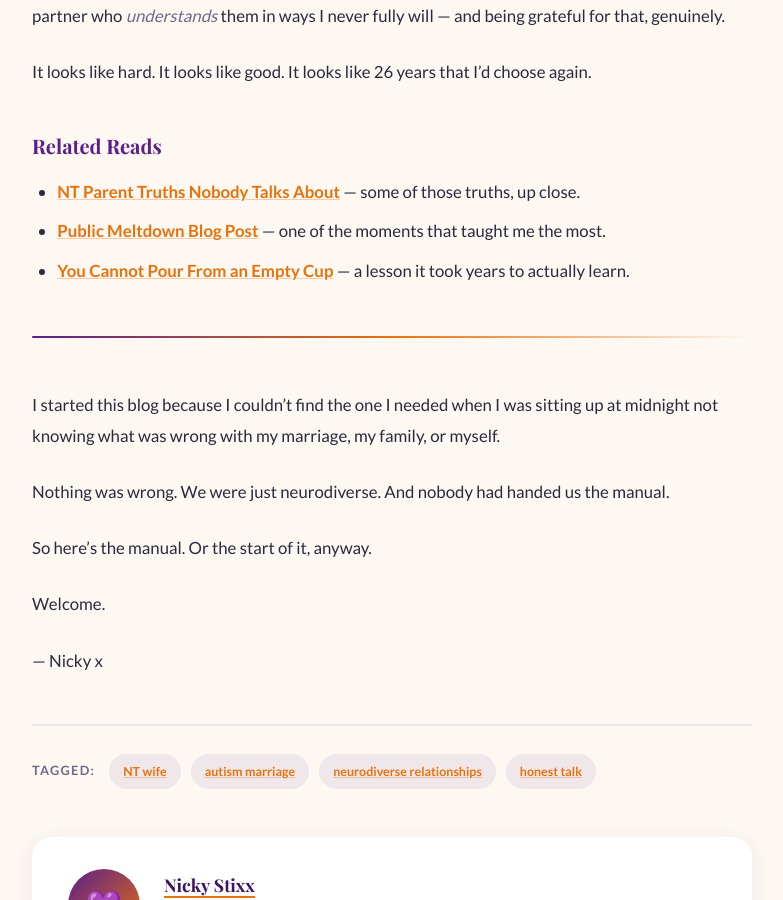
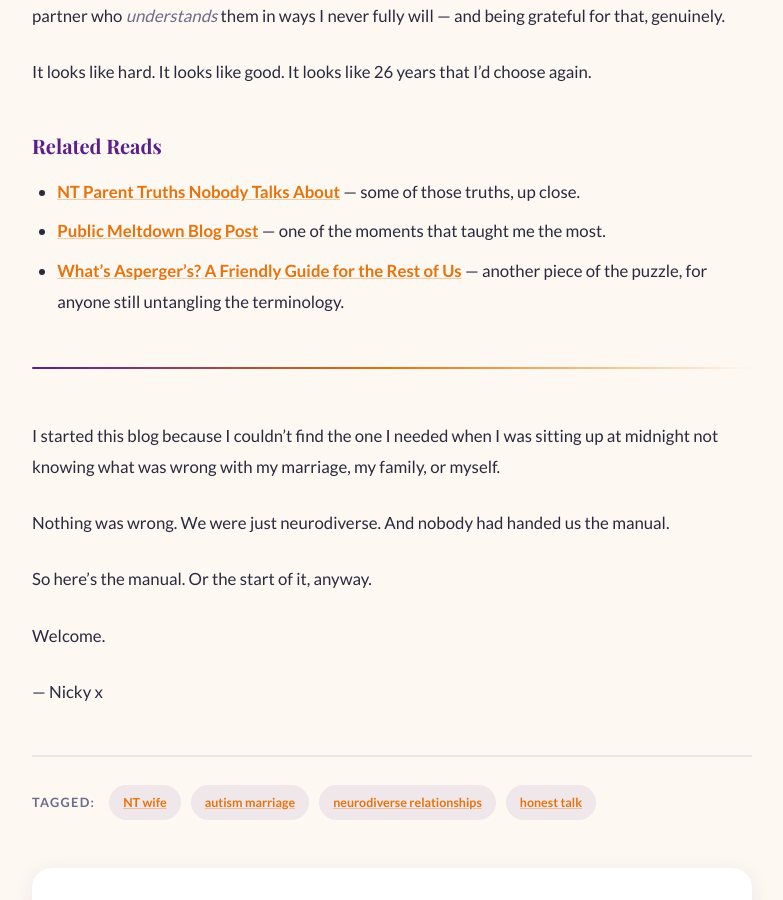
Before and after one commit to stixxnicky-lpa/loveparentingandautism, a Jekyll site: the page built from _posts/2026-06-03-26-years-in-what-i-wish-someone-told-me.md, in a window 1280 px wide and 900 px high, scrolled down 3481 px. Shown: the whole window, without its empty margins (248-1031 px from the left). Built offline with Jekyll 4.4.1, drawn with Linux system fonts in a browser that asks for light colours; some web fonts are replaced.

Commit message:
Update 2026-06-03-26-years-in-what-i-wish-someone-told-me.md

```diff
--- a/_posts/2026-06-03-26-years-in-what-i-wish-someone-told-me.md
+++ b/_posts/2026-06-03-26-years-in-what-i-wish-someone-told-me.md
@@ -82,7 +82,7 @@ It looks like hard. It looks like good. It looks like 26 years that I'd choose a
 
 - **[NT Parent Truths Nobody Talks About](/blog/2025/06/06/nt-parent-truths-nobody-talks-about/)** — some of those truths, up close.
 - **[Public Meltdown Blog Post](/blog/2026/07/01/public-meltdown-blog-post/)** — one of the moments that taught me the most.
-- **[You Cannot Pour From an Empty Cup](/blog/2025/06/09/you-cannot-pour-from-an-empty-cup/)** — a lesson it took years to actually learn.
+- **[What's Asperger's? A Friendly Guide for the Rest of Us](/blog/2026/06/16/whats-aspergers-a-friendly-guide-for-the-rest-of-us/)** — another piece of the puzzle, for anyone still untangling the terminology.
 
 ---
 
```
